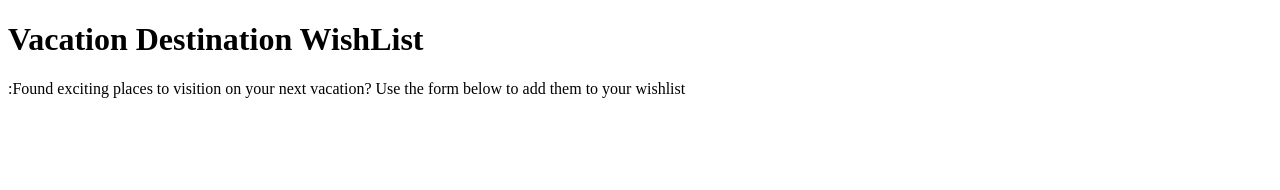
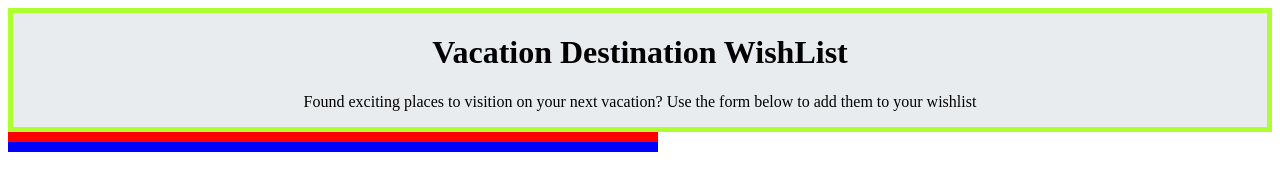
Before and after one commit to cpottin/destination_wish_list_1122, a plain HTML site: page index.html in a window 1280 px wide. Drawn offline with Linux system fonts and the light colour scheme.

Commit message:
3 boxes added

```diff
--- a/index.html
+++ b/index.html
@@ -9,16 +9,16 @@
     <link rel="stylesheet" href="style.css" />
   </head>
   <body>
-    <div>
+    <div class="banner">
       <h1>Vacation Destination WishList</h1>
       <p>
-        :Found exciting places to visition on your next vacation? Use the form
+        Found exciting places to visition on your next vacation? Use the form
         below to add them to your wishlist
       </p>
     </div>
-    <div>
-      <div></div>
-      <div></div>
+    <div class="row">
+      <div class="left-form-destination"></div>
+      <div class="right-form-destination-detials"></div>
     </div>
   </body>
 </html>
--- a/style.css
+++ b/style.css
@@ -0,0 +1,17 @@
+.banner{
+    text-align: center;
+    background-color: #E9ECEF;
+    border: 5px solid greenyellow;
+}
+
+.left-form-destination{
+    border: 5px solid red;
+    width: 50vw;
+    justify-items: left;
+}
+
+.right-form-destination-detials{
+    border: 5px solid blue;
+    width: 50vw;
+    justify-items: right;
+}
```
